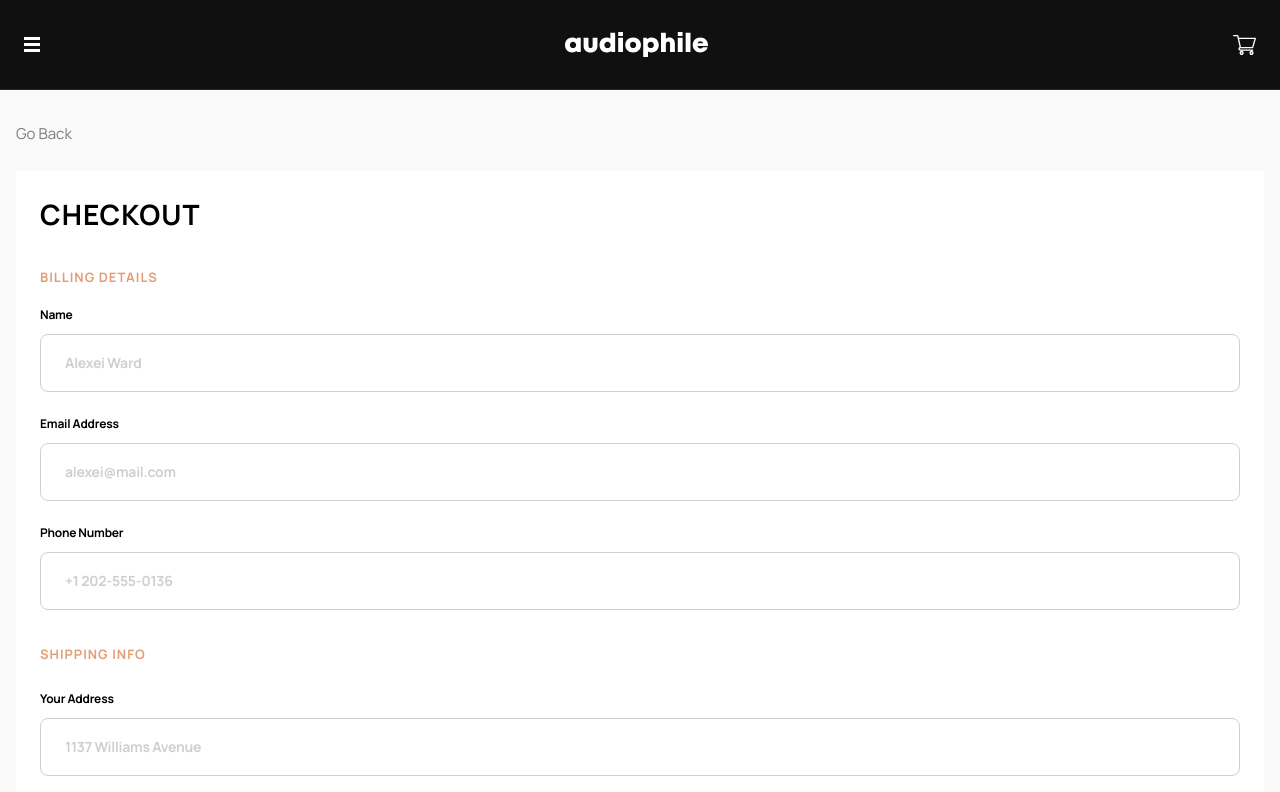
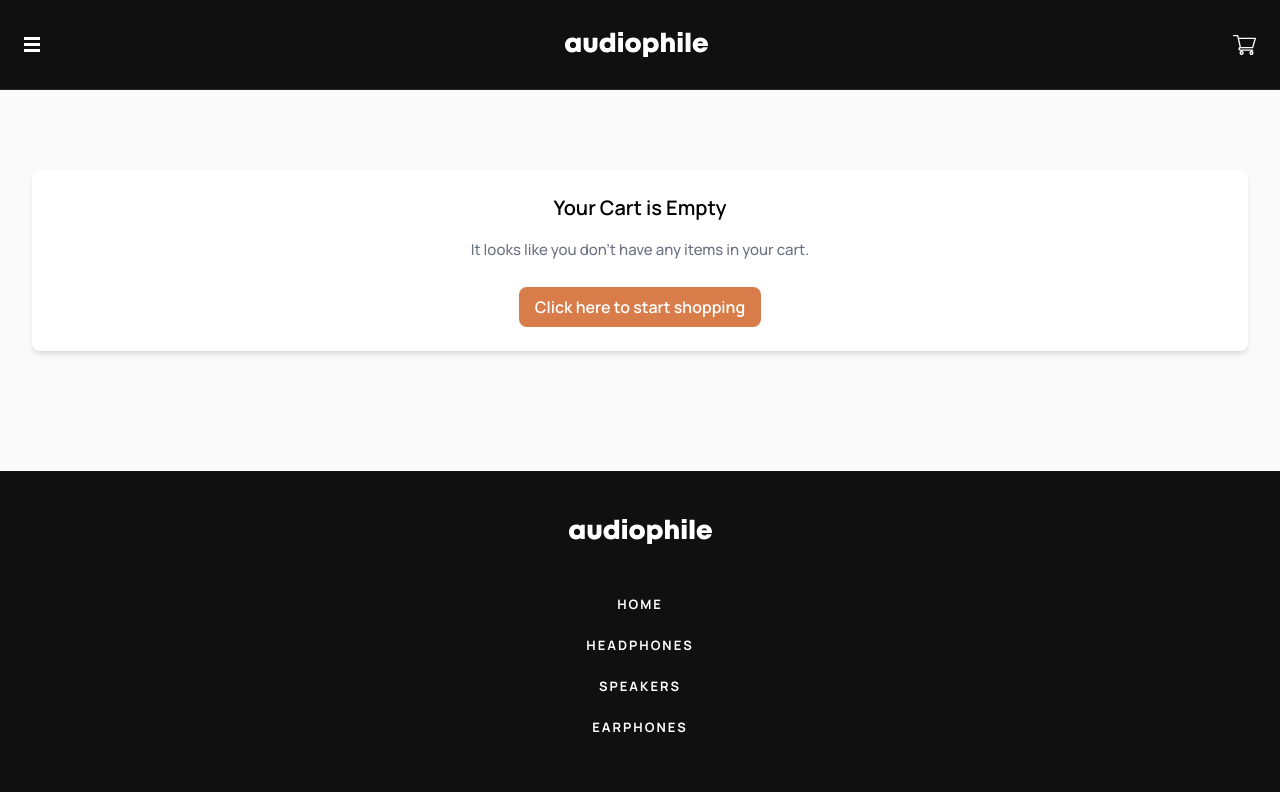
Before and after one commit to nishanth1596/audiophile-ecommerce-website, a React (Vite) app: page /checkout in a window 1280 px wide. Shown: the top 792 px of the page. Built offline with nearby package versions, Linux system fonts and the light colour scheme.

Commit message:
feat: Added empty cart component to render if user visits checkout page without adding anything to the cart

```diff
--- /dev/null
+++ b/src/feature/cart/EmptyCart.tsx
@@ -0,0 +1,26 @@
+import { useNavigate } from "react-router-dom";
+
+const EmptyCartMessage = () => {
+  const navigate = useNavigate();
+
+  const handleClick = () => {
+    navigate("/");
+  };
+
+  return (
+    <div className="mx-8 mt-20 flex flex-col items-center justify-center rounded-lg bg-white p-6 shadow-md">
+      <h2 className="mb-4 text-xl font-semibold">Your Cart is Empty</h2>
+      <p className="mb-6 text-gray-500 opacity-100">
+        It looks like you don't have any items in your cart.
+      </p>
+      <button
+        onClick={handleClick}
+        className="bg-PrimaryColor hover:bg-PrimaryColor-dark rounded-lg px-4 py-2 font-semibold text-white"
+      >
+        Click here to start shopping
+      </button>
+    </div>
+  );
+};
+
+export default EmptyCartMessage;
--- a/src/pages/Checkout.tsx
+++ b/src/pages/Checkout.tsx
@@ -6,6 +6,9 @@ import { useState } from "react";
 import OrderSuccess from "../feature/OrderSuccess/OrderSuccess";
 
 import codIcon from "../../public/assets/checkout/icon-cash-on-delivery.svg";
+import { useSelector } from "react-redux";
+import { getCart } from "../feature/cart/cartSlice";
+import EmptyCartMessage from "../feature/cart/EmptyCart";
 
 export type CheckoutFormData = {
   name: string;
@@ -32,12 +35,16 @@ function Checkout() {
   } = useForm<CheckoutFormData>();
 
   const paymentMethod = watch("paymentMethod");
-  console.log(paymentMethod);
+
+  const cart = useSelector(getCart);
+  console.log(cart.length);
 
   function onSubmit() {
     setIsOrderSuccess(true);
     reset();
   }
+
+  if (cart.length === 0) return <EmptyCartMessage />;
 
   return (
     <section className="bg-OffWhite mx-4 mt-4">
@@ -168,6 +175,12 @@ function Checkout() {
               <label
                 htmlFor="eMoney"
                 className="border-MediumGray focus:border-PrimaryColor active:border-PrimaryColor peer-checked:border-PrimaryColor mt-[17px] flex items-center gap-4 rounded-lg border-[1px] px-4 py-[18px]"
+                style={{
+                  borderColor:
+                    paymentMethod === "eMoney"
+                      ? "var(--color-PrimaryColor)"
+                      : "",
+                }}
               >
                 <input
                   type="radio"
@@ -186,6 +199,10 @@ function Checkout() {
               <label
                 htmlFor="cod"
                 className="border-MediumGray focus:border-PrimaryColor active:border-PrimaryColor peer-checked:border-PrimaryColor mt-[17px] flex items-center gap-4 rounded-lg border-[1px] px-4 py-[18px]"
+                style={{
+                  borderColor:
+                    paymentMethod === "cod" ? "var(--color-PrimaryColor)" : "",
+                }}
               >
                 <input
                   type="radio"
```
